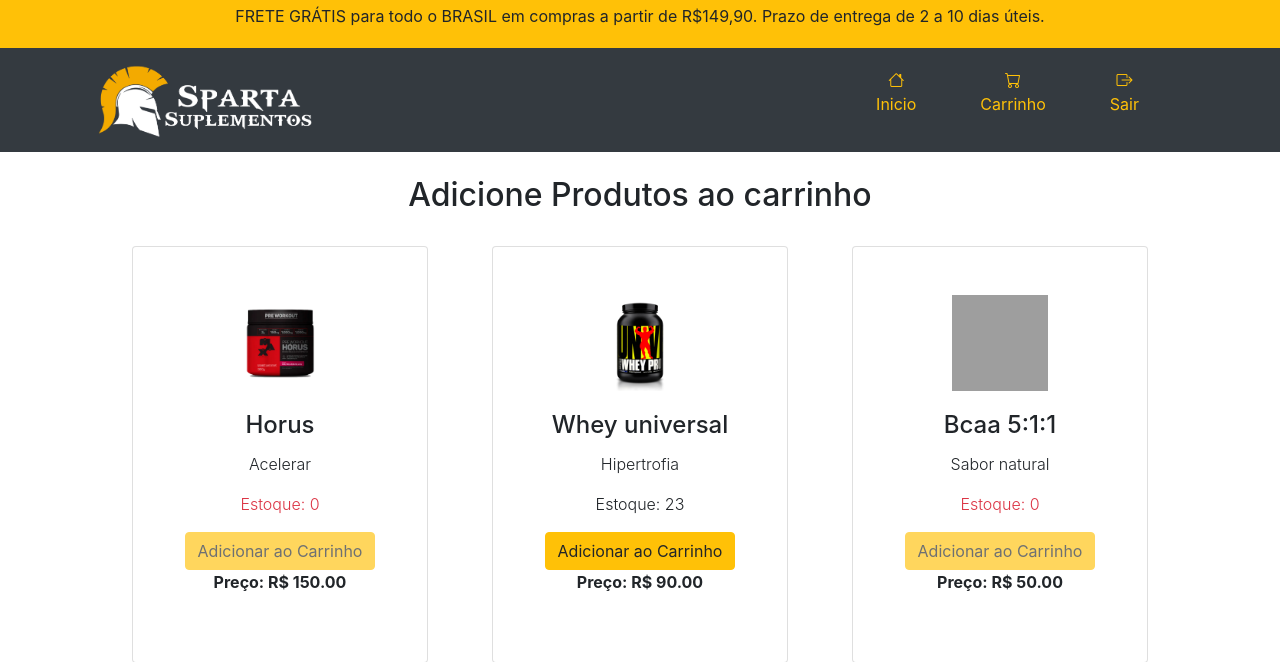
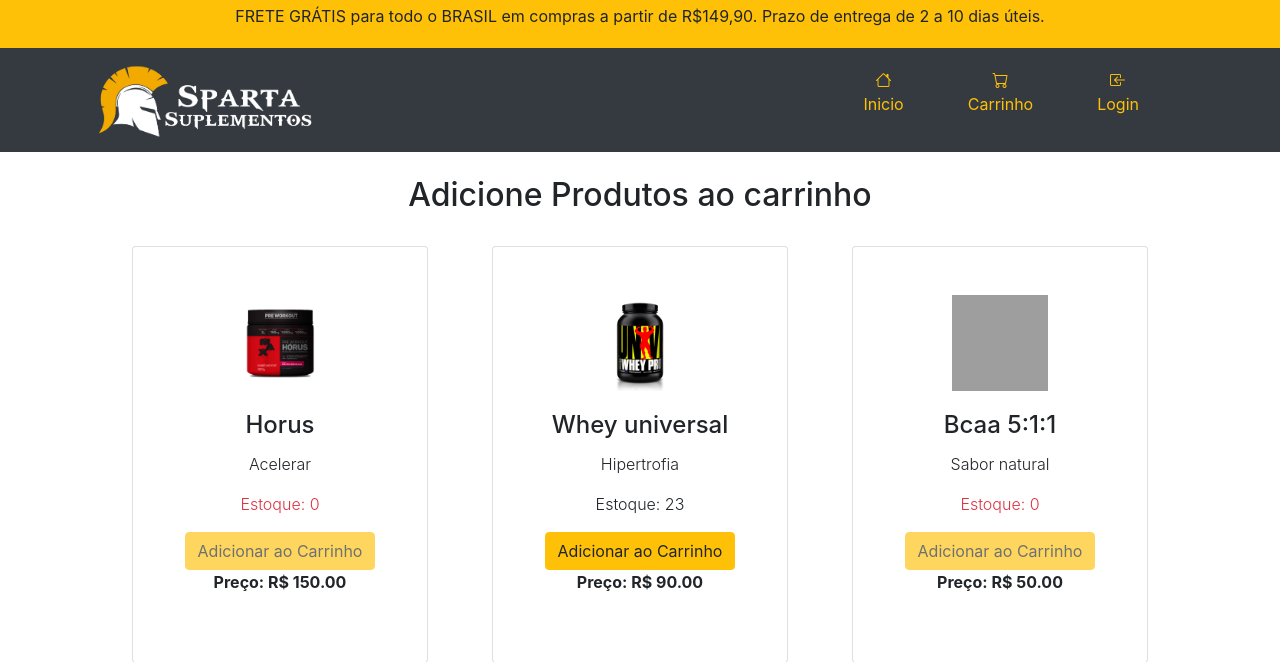
Before and after one commit to Ruamms/sparta, a PHP site: page /sparta/carrinho/index.php in a window 1280 px wide. Shown: the top 662 px of the page. Run offline with PHP 8.4, Linux system fonts and the light colour scheme; data comes from the database, SQL or seed files in the repository; some libraries are stand-ins or nearby versions; grey boxes are pictures that could not be loaded.

Commit message:
Correção lougout e botões

```diff
--- a/carrinho/index.php
+++ b/carrinho/index.php
@@ -66,15 +66,24 @@
                                   </a>
                               </p>
                           </li>';
+            echo '<li class="nav-item mr-5">
+                            <p class="text-center"><a class="nav-link text-warning" href="../index.php?logout=1">
+                                <i class="bi bi-box-arrow-right " data-bs-toggle="tooltip" data-bs-placement="top" title="Sair"></i><br>
+                                Sair</a></p>
+                          </li>';
+          }else {
+            echo '<!-- Tela Login-->
+                  <li class="nav-item mr-5">
+                      <p class="text-center"><a class="nav-link text-warning" href="usuario/login.php"><i
+                          class="bi bi-box-arrow-in-left " data-bs-toggle="tooltip" data-bs-placement="top"
+                          title="Login"></i><br>
+                          Login</a>
+                      </p>
+                  </li>';
           }
           ?>
 
-          <!-- sair-->
-          <li class="nav-item mr-5">
-            <p class="text-center"><a class="nav-link text-warning" href="../index.php?logout=1">
-                <i class="bi bi-box-arrow-right " data-bs-toggle="tooltip" data-bs-placement="top" title="Sair"></i><br>
-                Sair</a></p>
-          </li>
+
 
         </ul>
       </div>
--- a/index.php
+++ b/index.php
@@ -75,6 +75,10 @@
             // Processamento do logout
             if (isset($_GET['logout'])) {
               $_SESSION['logado'] = 1;
+              $_SESSION['usuario_id'] = 0;
+              $_SESSION['nome'] = ''; // Armazene o nome na sessão
+              $_SESSION['email'] = '';
+              $_SESSION['perfil'] = '';
               header("location: index.php");
               exit();
             }
@@ -101,7 +105,7 @@
       </div>
       <div class="col">
         <h2 class="m-5 ">Seja Bem vindo,</h2>
-        <?php include 'usuario/id_usuario.php'; ?>
+        <?php if ($_SESSION['logado'] === 2){ include 'usuario/id_usuario.php';} ?>
       </div>
       <div class="col">
         <img class="imagem-login" src="img/suplementos.png" alt="sparta" />
```
